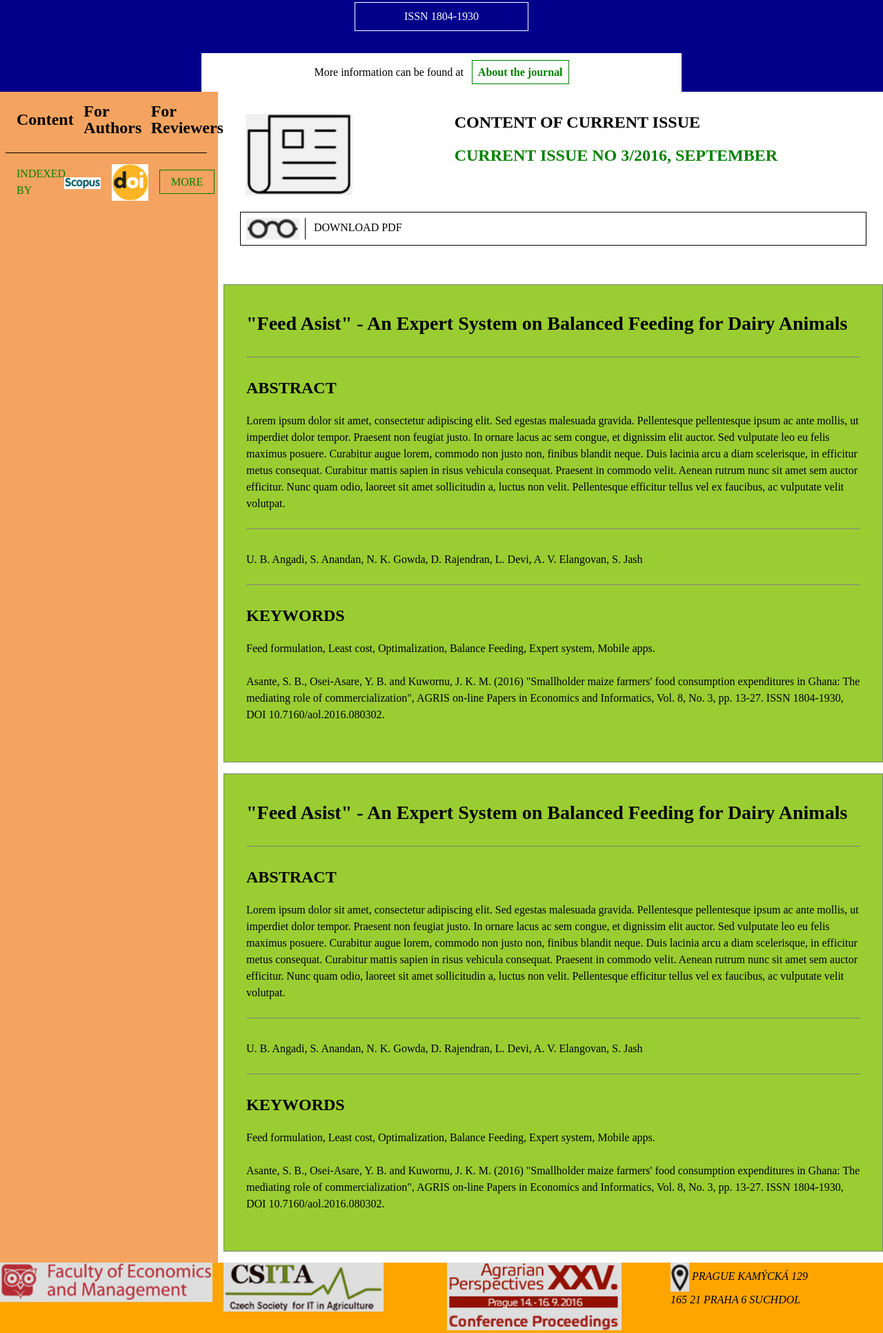
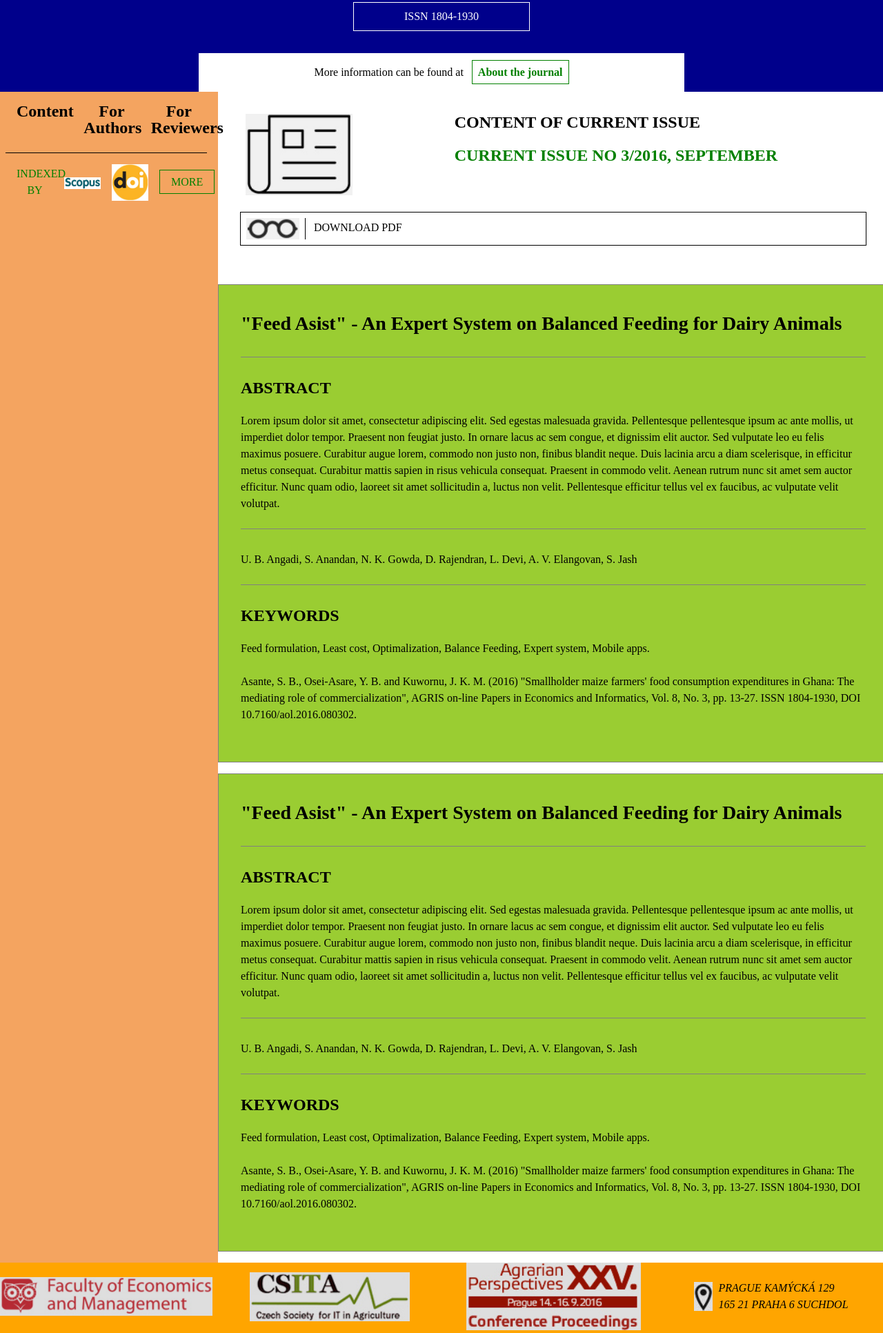
Before and after one commit to LuFi16/Agris5, a website: page index.html in a window 1280 px wide. Shown: the part 183-2115 px from the top of the page at 69% size. Drawn offline with Linux system fonts and the light colour scheme.

Commit message:
grid for sm another details

```diff
--- a/index.html
+++ b/index.html
@@ -9,10 +9,10 @@
 
 <body>
 
-<header>
-    <nav class="c-nav-up row">
+<header class="row">
+    <nav class="c-nav-up col-sm-12">
         <ul class="c-nav-up__ul">
-            <li class="c-nav-up__logo col-sm-12"><a href="index.html"><img src="img/agris.png" alt="Agris online"/></a></li>
+            <li class="c-nav-up__logo col-sm-12 center-sm"><a href="index.html"><img src="img/agris.png" alt="Agris online"/></a></li>
             <!-- <a class="c-responsive-toggle" href="#"><i class="fa fa-bars fa-2x"></i></a>  <!-- For drop-down menu in mobile version  -->
             <div class="c-nav-up__text">
                 <li><a href="#">ABOUT THE JOURNAL</a></li>
@@ -36,7 +36,7 @@
 </header>
 
 <main>
-    <header>
+    <header class="row">
         <div class="c-header-introduction col-sm-12">
             <h1>
                 THE JOURNAL ON-LINE PAPERS IN ECONOMICS AND INFORMATICS
@@ -67,20 +67,20 @@
     <div class="row">
     <nav class="c-nav-side col-xs-12 col-sm-12 col-md-3 col-lg-3">
         <ul class="row c-nav-side_ul">
-            <li class="col-sm-4"><a class="c-nav-side__link-header" href="#"><h3>Content</h3></a></li>
+            <li class="col-sm-4 center-sm"><a class="c-nav-side__link-header" href="#"><h3>Content</h3></a></li>
             <li><a class="c-nav-side__link" href="#">Current Issue</a></li>
             <li><a class="c-nav-side__link" href="#">Archive</a></li>
-            <li class="col-sm-4"><a class="c-nav-side__link-header" href="#"><h3>For Authors</h3></a></li>
+            <li class="col-sm-4 center-sm"><a class="c-nav-side__link-header" href="#"><h3>For Authors</h3></a></li>
             <li><a class="c-nav-side__link" href="#">Call for Papers</a></li>
             <li><a class="c-nav-side__link" href="#">Instructions for Authors</a></li>
             <li><a class="c-nav-side__link" href="#">Paper template</a></li>
-            <li class="col-sm-4"><a class="c-nav-side__link-header" href="#"><h3>For Reviewers</h3></a></li>
+            <li class="col-sm-4 center-sm"><a class="c-nav-side__link-header" href="#"><h3>For Reviewers</h3></a></li>
             <li><a class="c-nav-side__link" href="#">Instructions for Reviewers</a></li>
             <div class="c-nav-side__indexed-block row c-nav-side_ul col-xs-12 col-sm-12">
-                <li class="col-sm-3"><a class="c-nav-side__link-indexed" href="#">INDEXED BY</a></li>
-                <li class="col-sm-3"><a href="#"><img src="img/scopus.png" alt="scopus" tittle="scopus" alt="scopus"/></a></li>
-                <li class="col-sm-3"><a href="#"><img src="img/doi.png" alt="doi" tittle="doi" alt="doi"/></a></li>
-                <li class="col-sm-3"><a class="c-nav-side__link-more" href="#">MORE</a></li>
+                <li class="col-sm-3 center-sm"><a class="c-nav-side__link-indexed" href="#">INDEXED BY</a></li>
+                <li class="col-sm-3 center-sm"><a href="#"><img src="img/scopus.png" alt="scopus" tittle="scopus" alt="scopus"/></a></li>
+                <li class="col-sm-3 center-sm"><a href="#"><img src="img/doi.png" alt="doi" tittle="doi" alt="doi"/></a></li>
+                <li class="col-sm-3 center-sm"><a class="c-nav-side__link-more" href="#">MORE</a></li>
             </div>
         </ul>
     </nav>
@@ -94,13 +94,13 @@
                 <h3>CONTENT OF CURRENT ISSUE</h3>
                 <h3 class="c-articles__first-current-issue">CURRENT ISSUE NO 3/2016, SEPTEMBER</h3>
             </div>
-            <p class="c-articles__download col-sm-12">
+            <p class="c-articles__download col-sm-12 middle-sm">
                 <img id="glasses" src="img/bryle.png" alt="glasses" />
                 DOWNLOAD PDF
             </p>
         </section>
 
-        <article class="c-articles__article">
+        <article class="c-articles__article row">
             <section class="c-articles__article-tittle">
                 <h2>&quot;Feed Asist&quot; - An Expert System on Balanced Feeding for Dairy Animals</h2>
             </section>
@@ -136,7 +136,7 @@
             </section>
         </article>
 
-        <article class="c-articles__article">
+        <article class="c-articles__article row">
             <section class="c-articles__article-tittle">
                 <h2>&quot;Feed Asist&quot; - An Expert System on Balanced Feeding for Dairy Animals</h2>
             </section>
@@ -176,13 +176,15 @@
 </main>
 
 <footer class="row">
-    <p class="col-sm-6 col-md-3 col-lg-3"><a href="#"><img src="img/pef.png" alt="pef" tittle="PEF"/></a></p>
-    <p class="col-sm-6 col-md-3 col-lg-3"><a href="#"><img src="img/csita.png" alt="csita" tittle="CSITA"/></a></p>
-    <p class="col-sm-6 col-md-3 col-lg-3"><a href="#"><img src="img/ap.png" alt="ap" tittle="Agrarian Perspectives XXV."/></a></p>
-    <address class="col-sm-6 col-md-3 col-lg-3">
+    <p class="col-sm-4 col-md-3 col-lg-3 center-sm"><a href="#"><img src="img/pef.png" alt="pef" tittle="PEF"/></a></p>
+    <p class="col-sm-4 col-md-3 col-lg-3 center-sm"><a href="#"><img src="img/csita.png" alt="csita" tittle="CSITA"/></a></p>
+    <p class="col-sm-4 col-md-3 col-lg-3 center-sm"><a href="#"><img src="img/ap.png" alt="ap" tittle="Agrarian Perspectives XXV."/></a></p>
+    <address class="row col-sm-12 col-md-3 col-lg-3 center-sm middle-sm">
         <a href="#"><img src="img/misto.png" alt="point"/></a>
-        PRAGUE KAMÝCKÁ 129<br/>
-        165 21 PRAHA 6 SUCHDOL
+        <div>
+            PRAGUE KAMÝCKÁ 129<br/>
+            165 21 PRAHA 6 SUCHDOL
+        </div>
     </address>
 </footer>
 
--- a/scss/components/_components.articles.scss
+++ b/scss/components/_components.articles.scss
@@ -29,20 +29,22 @@ article {                     // JUST FOR TESTING
  }
 
 .c-articles__article-tittle{
-  border-bottom: 1px solid $color-article-border;
+  //border-bottom: 1px solid $color-article-border;
 }
 
 .c-articles__article-abstract{
   border-bottom: 1px solid $color-article-border;
+  border-top: 1px solid $color-article-border;
   padding-top: 2rem;
 }
 
 .c-articles__article-authors{
-  border-bottom: 1px solid $color-article-border;
+  //border-bottom: 1px solid $color-article-border;
   padding-top: 2rem;
 }
 
 .c-articles__article-keywords{
+  border-top: 1px solid $color-article-border;
   padding-top: 2rem;
 }
 .c-articles__first-current-issue{
--- a/scss/components/_components.footer.scss
+++ b/scss/components/_components.footer.scss
@@ -3,3 +3,14 @@ footer {                  // JUST FOR TESTING
 }                         // JUST FOR TESTING
 
 ///// MOBILE /////
+
+footer{
+  align-items: center;
+  > address{
+    > div{
+      text-align: left;
+      padding-left: 0.5rem;
+    }
+  }
+
+}
--- a/scss/components/_components.header.scss
+++ b/scss/components/_components.header.scss
@@ -31,7 +31,7 @@ main > header{
 .c-header-introduction__issn{
   border: 1px solid $color-introduction;
   padding: 0.5rem;
-  margin: auto auto 2rem auto;  //align to center
+  margin: auto auto 2rem auto;            //align to center and bottom indentation
   width: 20%;  //should be col-mobile-12 etc.
 }
 
--- a/scss/components/_components.nav-side.scss
+++ b/scss/components/_components.nav-side.scss
@@ -12,7 +12,7 @@
       text-decoration: none;
     }
   }
-  padding-left: 2rem;
+  padding-left: 2rem;      //i have to write different padding for the same distances (why?)
   padding-right: 1rem;
   padding-top: 1rem;
 }
@@ -37,7 +37,7 @@
 }
 
 .c-nav-side_ul{
-  align-items: center;
+  //align-items: center;
 
 }
 
--- a/scss/components/_components.nav-up.scss
+++ b/scss/components/_components.nav-up.scss
@@ -6,7 +6,6 @@
 ///// MOBILE /////
 
 .c-nav-up{
-  width: 100%;
 
 }
 
@@ -23,6 +22,10 @@
 
 .c-nav-up__logo{
   list-style-type: none;
+  li a img{
+
+  }
+
 }
 
 .c-nav-up__ul{
```
Also changed, not shown: css/main.css.
